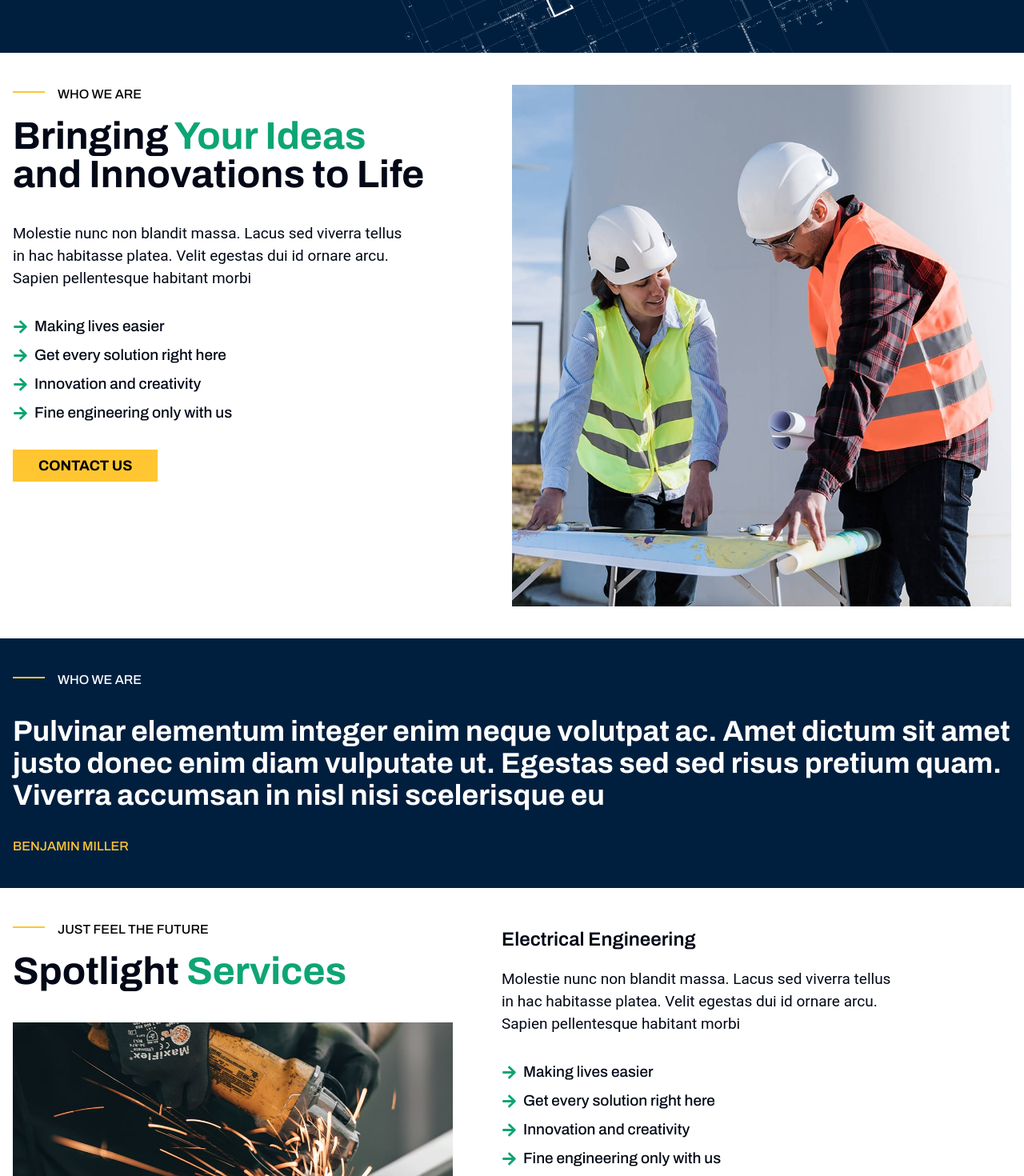
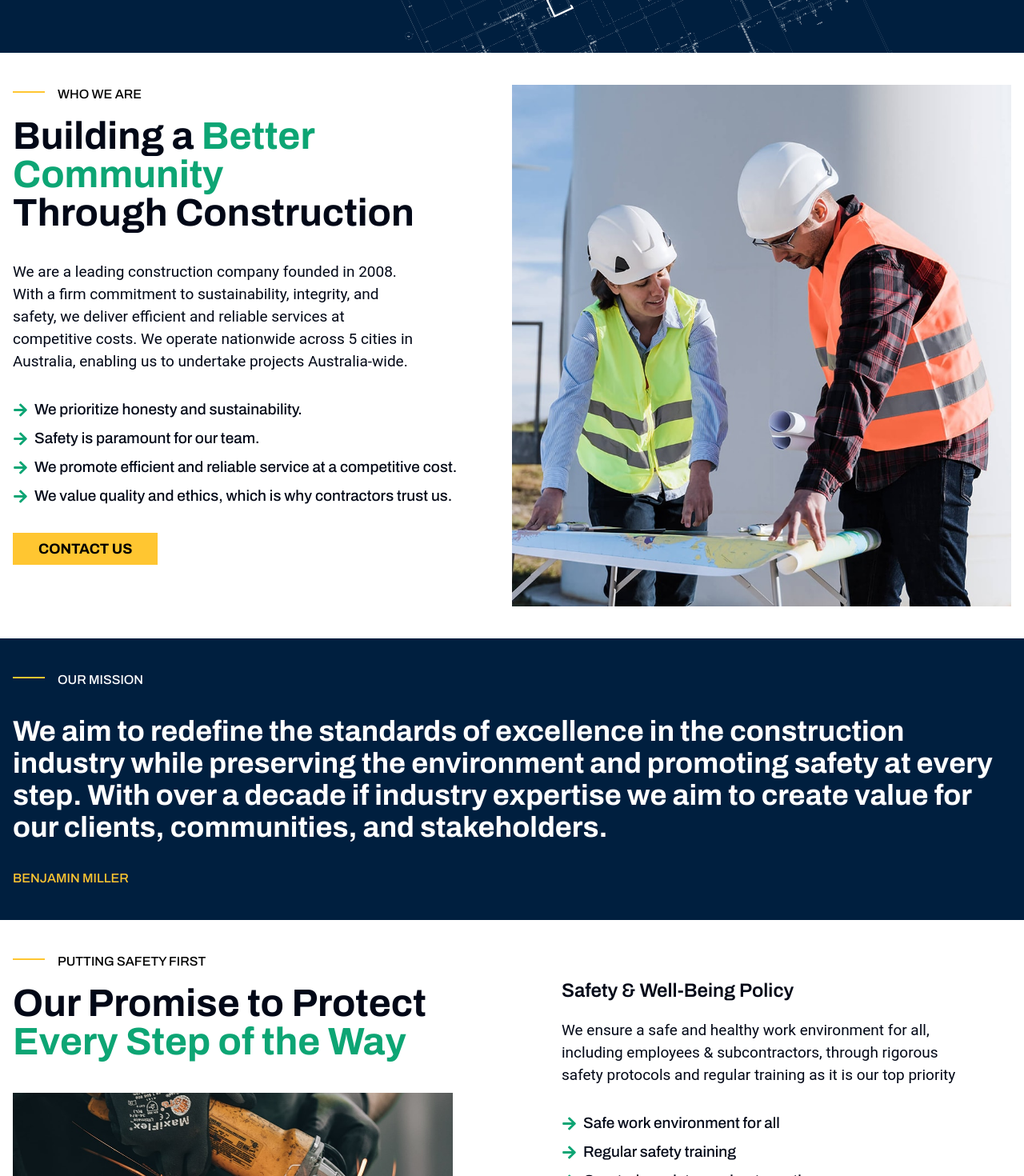
Before and after one commit to Simana-poudel/axial, a Next.js app: page /aboutus in a window 1280 px wide. Shown: the part 380-1850 px from the top of the page at 80% size. Built offline with nearby package versions, Linux system fonts and the light colour scheme.

Commit message:
content added

```diff
--- a/components/JustFeelTheFuture.tsx
+++ b/components/JustFeelTheFuture.tsx
@@ -12,14 +12,14 @@ const JustFeelTheFuture = () => {
             <div className="flex">
               <div className=" w-10 h-[2px] bg-primary-2 my-2 mr-4" />
               <span className="text-black font-medium text-base uppercase">
-                just feel the future
+                Putting Safety First
               </span>
             </div>
             <h1 className="text-4xl lg:text-5xl font-bold md:max-w-full max-w-[600px] py-4">
-              Spotlight
+              Our Promise to Protect
               <span className="text-secondary-1">
                 {" "}
-                Services
+                Every Step of the Way
                 <br />{" "}
               </span>
             </h1>
@@ -35,34 +35,40 @@ const JustFeelTheFuture = () => {
           </div>
           <div className="flex-col justify-center items-center flex">
             <div>
-              <h1 className="text-2xl font-semibold">Electrical Engineering</h1>
+              <h1 className="text-2xl font-semibold">
+                Safety & Well-Being Policy
+              </h1>
               <p className="text-lg lg:text-[19px] font-roboto leading-7 my-5 mb-7 md:max-w-full lg:max-w-[500px]">
-                Molestie nunc non blandit massa. Lacus sed viverra tellus in hac
-                habitasse platea. Velit egestas dui id ornare arcu. Sapien
-                pellentesque habitant morbi
+                We ensure a safe and healthy work environment for all, including
+                employees & subcontractors, through rigorous safety protocols
+                and regular training as it is our top priority
               </p>
               <div className=" text-[19px] mt-6 font-medium mb-7">
                 <div className=" place-content-start flex-col text-left">
                   <div className="flex items-center py-1">
                     <FaArrowRight className="text-secondary-1 " />
 
-                    <p className="py-1 pl-2">Making lives easier</p>
+                    <p className="py-1 pl-2">Safe work environment for all</p>
                   </div>
 
                   <div className="flex items-center py-1">
                     <FaArrowRight className="text-secondary-1 " />
 
-                    <p className="py-1 pl-2">Get every solution right here</p>
+                    <p className="py-1 pl-2">Regular safety training</p>
                   </div>
                   <div className="flex items-center py-1">
                     <FaArrowRight className="text-secondary-1 " />
 
-                    <p className="py-1 pl-2">Innovation and creativity</p>
+                    <p className="py-1 pl-2">
+                      Quarterly updates on best practices
+                    </p>
                   </div>
                   <div className="flex items-center py-1">
                     <FaArrowRight className="text-secondary-1 " />
 
-                    <p className="py-1 pl-2">Fine engineering only with us</p>
+                    <p className="py-1 pl-2">
+                      Maintaining high safety standards
+                    </p>
                   </div>
                 </div>
               </div>
--- a/components/WhoWeAre.tsx
+++ b/components/WhoWeAre.tsx
@@ -16,40 +16,50 @@ const WhoWeAre = () => {
               </span>
             </div>
             <h1 className="text-4xl lg:text-5xl font-bold md:max-w-full max-w-[600px] py-4">
-              Bringing
+              Building a
               <span className="text-secondary-1">
                 {" "}
-                Your Ideas <br />{" "}
+                Better Community <br />{" "}
               </span>
-              and Innovations to Life{" "}
+              Through Construction{" "}
             </h1>
             <p className="text-lg lg:text-[19px] font-roboto leading-7 my-5 mb-7 md:max-w-full lg:max-w-[500px]">
-              Molestie nunc non blandit massa. Lacus sed viverra tellus in hac
-              habitasse platea. Velit egestas dui id ornare arcu. Sapien
-              pellentesque habitant morbi
+              We are a leading construction company founded in 2008. With a firm
+              commitment to sustainability, integrity, and safety, we deliver
+              efficient and reliable services at competitive costs. We operate
+              nationwide across 5 cities in Australia, enabling us to undertake
+              projects Australia-wide.
             </p>
             <div className=" text-[19px] mt-6 font-medium mb-7">
               <div className=" place-content-start flex-col text-left">
                 <div className="flex items-center py-1">
                   <FaArrowRight className="text-secondary-1 " />
 
-                  <p className="py-1 pl-2">Making lives easier</p>
+                  <p className="py-1 pl-2">
+                    We prioritize honesty and sustainability.
+                  </p>
                 </div>
 
                 <div className="flex items-center py-1">
                   <FaArrowRight className="text-secondary-1 " />
 
-                  <p className="py-1 pl-2">Get every solution right here</p>
+                  <p className="py-1 pl-2">Safety is paramount for our team.</p>
                 </div>
                 <div className="flex items-center py-1">
                   <FaArrowRight className="text-secondary-1 " />
 
-                  <p className="py-1 pl-2">Innovation and creativity</p>
+                  <p className="py-1 pl-2">
+                    We promote efficient and reliable service at a competitive
+                    cost.{" "}
+                  </p>
                 </div>
                 <div className="flex items-center py-1">
                   <FaArrowRight className="text-secondary-1 " />
 
-                  <p className="py-1 pl-2">Fine engineering only with us</p>
+                  <p className="py-1 pl-2">
+                    We value quality and ethics, which is why contractors trust
+                    us.
+                  </p>
                 </div>
               </div>
             </div>
--- a/components/WhoWeAreDetails.tsx
+++ b/components/WhoWeAreDetails.tsx
@@ -9,13 +9,14 @@ const WhoWeAreDetails = () => {
             <div className="flex">
               <div className=" w-10 h-[2px] bg-primary-2 my-2 mr-4" />
               <span className="text-white font-medium text-base">
-                WHO WE ARE
+                OUR MISSION
               </span>
             </div>
             <h1 className="text-4xl text-white font-bold w-full py-8">
-              Pulvinar elementum integer enim neque volutpat ac. Amet dictum sit
-              amet justo donec enim diam vulputate ut. Egestas sed sed risus
-              pretium quam. Viverra accumsan in nisl nisi scelerisque eu
+              We aim to redefine the standards of excellence in the construction
+              industry while preserving the environment and promoting safety at
+              every step. With over a decade if industry expertise we aim to
+              create value for our clients, communities, and stakeholders.
             </h1>
             <p className="text-primary-2 font-medium text-base">
               BENJAMIN MILLER
```
